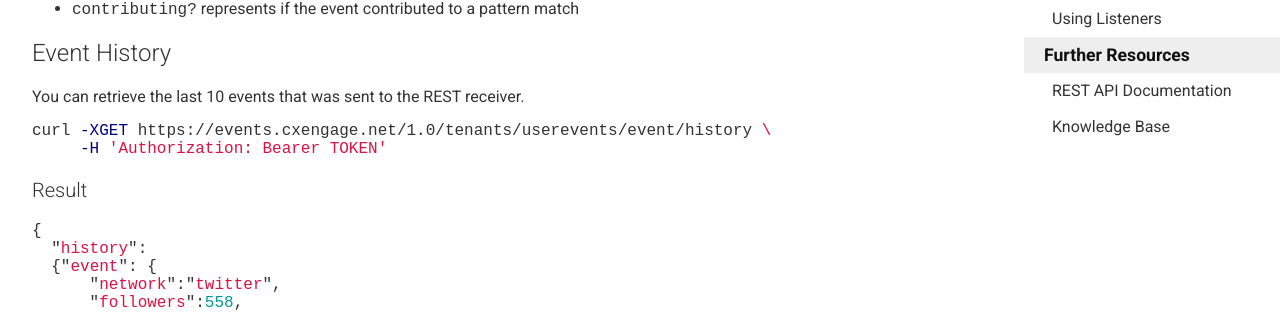
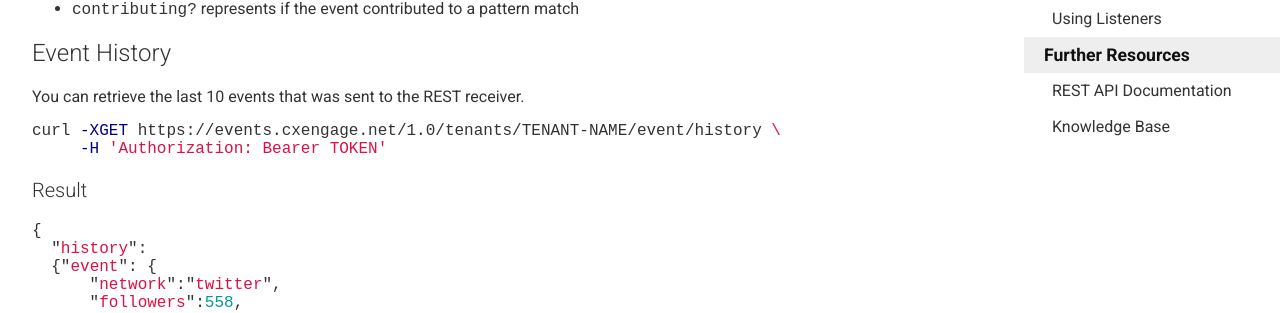
Before and after one commit to ianbishop/userevents.github.io, a Jekyll site: the page built from docs/custom-events.md, in a window 1280 px wide. Shown: the part 895-1208 px from the top of the page. Built offline with Jekyll 4.4.1, drawn with Linux system fonts in a browser that asks for light colours; Markdown is read by kramdown in place of the engine named in the settings; some of the changed lines change nothing that is shown.

Commit message:
Update custom-events.md

```diff
--- a/docs/custom-events.md
+++ b/docs/custom-events.md
@@ -54,7 +54,7 @@ curl -iX POST https://events.cxengage.net/1.0/tenants/TENANT-NAME/event \
 You can retrieve the last 10 events that was sent to the REST receiver.
 
 {% highlight bash %}
-curl -XGET https://events.cxengage.net/1.0/tenants/userevents/event/history \
+curl -XGET https://events.cxengage.net/1.0/tenants/TENANT-NAME/event/history \
      -H 'Authorization: Bearer TOKEN'
 {% endhighlight %}
 
```
